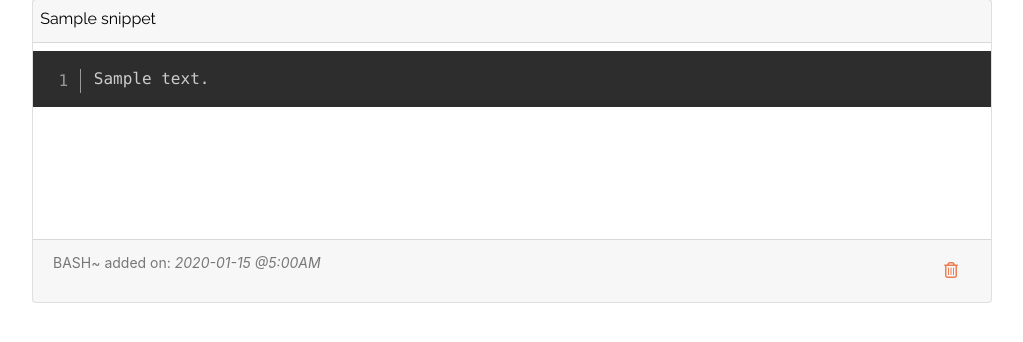
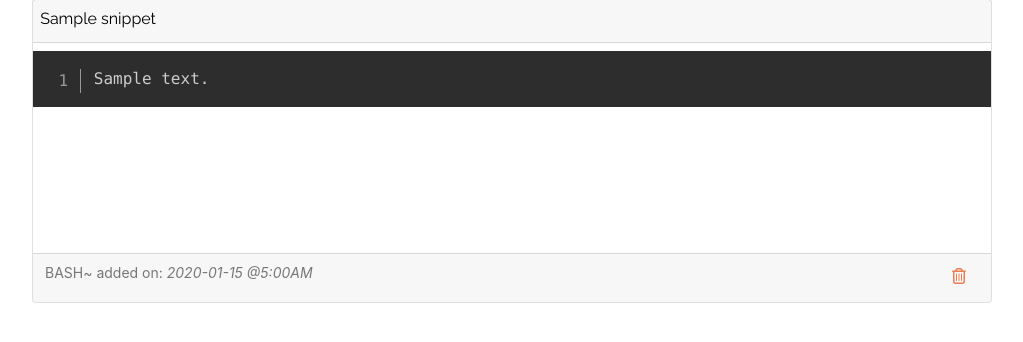
Before and after one commit to peterson-dev/kode-kangaroo, a Django app: page /snippets/kommunity in a window 1280 px wide. Shown: the part 244-586 px from the top of the page, without its empty margins (35-1058 px from the left). Run offline with Django 3.2, Linux system fonts and the light colour scheme; a user stored in the database is signed in; tables that the repository leaves empty hold one stand-in row (values such as "Sample post"); some libraries are stand-ins or nearby versions.

Commit message:
reduce padding in card footer

```diff
--- a/core/templates/core/kommunity_list.html
+++ b/core/templates/core/kommunity_list.html
@@ -54,7 +54,7 @@
           <pre class="line-numbers js-snippetcontent pa2" id="snippet-{{ snippet.pk }}"><code class=“language-{{snippet.language}}“>{{snippet.content}}</code></pre>
         </div>
 
-        <div class="flex card-footer text-muted">
+        <div class="flex card-footer text-muted" style="padding: .5rem .75rem;">
           <span class="f6 gray">{{snippet.get_language_display|upper}}</span>
           <span class="f6 gray"> ~ added on: <em>{{snippet.created_at|date:"Y-m-d @g:iA"}}</em></span>
           {% if user != snippet.user %}
@@ -65,12 +65,12 @@
                         .foo:hover { color: white; }
                         .foo:active { color: #f05822; }
                       </style>
-          <button style="border-radius: 3px; height: 2.3rem; margin-bottom: 8px;" class="foo clipboardjs btn font button-success" data-clipboard-target="#snippet-{{ snippet.pk }}"><i class="fas fa-clipboard"></i></button>
+          <button style="border-radius: 3px; height: 2rem;" class="foo clipboardjs font button-success" data-clipboard-target="#snippet-{{ snippet.pk }}"><i class="fas fa-clipboard"></i></button>
           {% else %}
           <span style="flex-grow: 2;"></span>
           <form data-snippetpk="{{ snippet.pk }}" class="delete-snippet" method='POST' action="{% url 'confirm-snippet-delete' pk=snippet.pk %}">
             {% csrf_token %}
-            <button type='submit' class="delete-button btn dim font hover-white" data-toggle="tooltip" data-placement="left" data-html="true" title="Are you sure you want to <b>delete?<b>"><i class="fa fa-trash-o" aria-hidden="true"></i></button>
+            <button style="height: 2rem; padding-top: 2px; padding-bottom: 7px;" class="delete-button btn dim font hover-white" type="submit" data-toggle="tooltip" data-placement="left" data-html="true" title="Are you sure you want to <b>delete?<b>"><i class="fa fa-trash-o" aria-hidden="true"></i></button>
           </form>
           {% endif %}
         </div>
--- a/core/templates/core/snippet_list.html
+++ b/core/templates/core/snippet_list.html
@@ -51,7 +51,7 @@
           <pre class="line-numbers js-snippetcontent pa2"><code class=“language-{{snippet.language}}“>{{snippet.content}}</code></pre>
         </div>
 
-        <div class="flex card-footer text-muted">
+        <div class="flex card-footer text-muted" style="padding: .5rem .75rem;">
           <span class=" gray">{{snippet.get_language_display|upper}}</span>
           <span class="mr2 ml2 f6 gray">
             {% if snippet.public == True %}
@@ -63,7 +63,7 @@
           <span style="flex-grow: 2;" class="f6 gray">Copied: {% copyCount snippet.pk %}</span>
           <form data-snippetpk="{{ snippet.pk }}" class="delete-snippet" method='POST' action="{% url 'confirm-snippet-delete' pk=snippet.pk %}">
             {% csrf_token %}
-            <button type='submit' class="delete-button btn dim font hover-white" data-toggle="tooltip" data-placement="left" data-html="true" title="Are you sure you want to <b>delete?<b>"><i class="fa fa-trash-o" aria-hidden="true"></i></button>
+            <button style="height: 2rem; padding-top: 2px; padding-bottom: 7px;" class="delete-button btn dim font hover-white" type="submit" data-toggle="tooltip" data-placement="left" data-html="true" title="Are you sure you want to <b>delete?<b>"><i class="fa fa-trash-o" aria-hidden="true"></i></button>
           </form>
         </div>
 
```
